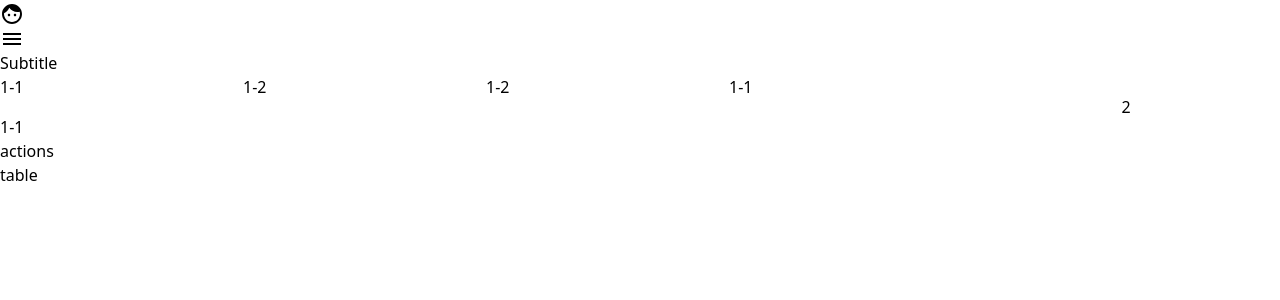
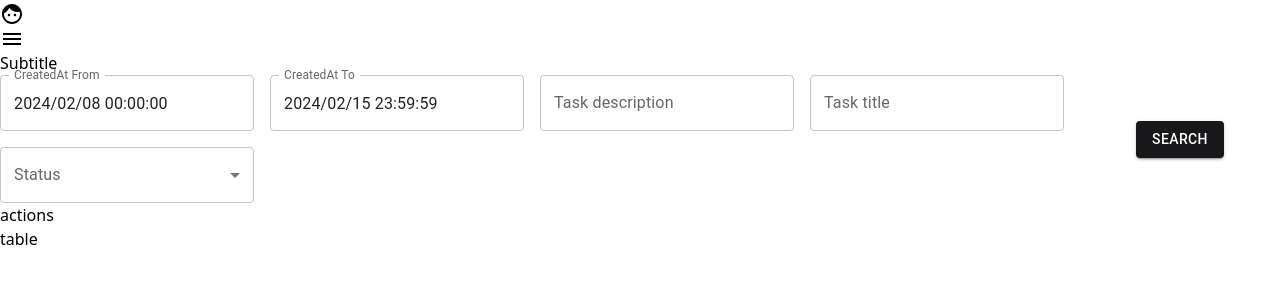
Before and after one commit to w4n9hu1/admin-starter-kit, a React (Vite) app: page /task in a window 1280 px wide. Shown: the top 300 px of the page. Built offline with nearby package versions, Linux system fonts and the light colour scheme.

Commit message:
add filter

```diff
--- a/package.json
+++ b/package.json
@@ -15,7 +15,7 @@
     "@fontsource/roboto": "^5.0.8",
     "@mui/icons-material": "^5.15.10",
     "@mui/material": "^5.15.10",
-    "@mui/x-date-pickers": "^6.19.4",
+    "@mui/x-date-pickers": "^6.19.5",
     "@tanstack/react-table": "^8.12.0",
     "dayjs": "^1.11.10",
     "react": "^18.2.0",
--- a/src/pages/TaskList.tsx
+++ b/src/pages/TaskList.tsx
@@ -1,34 +1,124 @@
-import { Grid } from "@mui/material";
+import { Button, Grid, InputLabel, MenuItem, Select, SelectChangeEvent, TextField, FormControl } from "@mui/material";
+import { LocalizationProvider } from "@mui/x-date-pickers";
+import React, { ChangeEvent, useState } from "react";
+import { DateTimePicker } from '@mui/x-date-pickers/DateTimePicker';
+import { AdapterDayjs } from '@mui/x-date-pickers/AdapterDayjs';
+import dayjs, { Dayjs } from "dayjs";
+import 'dayjs/locale/zh-cn';
 
 export default function TaskList() {
+
+    const [queryParams, setQueryParams] = useState({
+        page: 1,
+        pageSize: 10,
+        sort: "id",
+        order: "asc",
+        createdAtFrom: dayjs().subtract(7, 'day').startOf('day').toISOString(),
+        createdAtTo: dayjs().endOf('day').toISOString(),
+        title: "",
+        description: "",
+        status: ""
+    });
+
+    const handleChange = (e: ChangeEvent<HTMLInputElement>): void => {
+        const { name, value } = e.target;
+        setQueryParams(prevState => ({
+            ...prevState,
+            [name]: value
+        }));
+    }
+
+    const handleSelectChange = (e: SelectChangeEvent) => {
+        const { name, value } = e.target;
+        setQueryParams(prevState => ({
+            ...prevState,
+            [name]: value
+        }));
+    };
+
+    const handleDatePickerChange = (name: string) => (value: Dayjs | null) => {
+        setQueryParams(prevState => ({
+            ...prevState,
+            [name]: value?.toISOString()
+        }));
+    };
+
+    const handleSubmit = (e: React.FormEvent): void => {
+        e.preventDefault();
+        console.log("submit", queryParams);
+    }
+
     return (
         <div className="w-full flex flex-col">
+            <form onSubmit={handleSubmit} autoComplete="off">
                 <Grid container spacing={2}>
-                <Grid item xs={9} container spacing={2}>
+                    <Grid item xs={10} container spacing={2}>
                         <Grid item xs={6} md={4} lg={3}>
-                        <div className="bg-red-300">1-1</div>
+                            <LocalizationProvider dateAdapter={AdapterDayjs} adapterLocale="zh-cn">
+                                <DateTimePicker
+                                    sx={{ width: '100%' }}
+                                    defaultValue={dayjs(queryParams.createdAtFrom)}
+                                    label="CreatedAt From"
+                                    name="createdAtFrom"
+                                    onChange={handleDatePickerChange("createdAtFrom")}
+                                    views={['year', 'day', 'hours', 'minutes', 'seconds']}
+                                    viewRenderers={{
+                                        hours: null,
+                                        minutes: null,
+                                        seconds: null,
+                                    }} />
+                            </LocalizationProvider>
                         </Grid>
                         <Grid item xs={6} md={4} lg={3}>
-                        <div className="bg-red-300">1-2</div>
+                            <LocalizationProvider dateAdapter={AdapterDayjs} adapterLocale="zh-cn">
+                                <DateTimePicker
+                                    sx={{ width: '100%' }}
+                                    label="CreatedAt To"
+                                    defaultValue={dayjs(queryParams.createdAtTo)}
+                                    name="createdAtTo"
+                                    onChange={handleDatePickerChange("createdAtTo")}
+                                    views={['year', 'day', 'hours', 'minutes', 'seconds']}
+                                    viewRenderers={{
+                                        hours: null,
+                                        minutes: null,
+                                        seconds: null,
+                                    }} />
+                            </LocalizationProvider>
                         </Grid>
                         <Grid item xs={6} md={4} lg={3}>
-                        <div className="bg-red-300">1-2</div>
+                            <TextField label="Task description" name="description" onChange={handleChange} fullWidth />
                         </Grid>
                         <Grid item xs={6} md={4} lg={3}>
-                        <div className="bg-red-300">1-1</div>
+                            <TextField label="Task title" name="title" onChange={handleChange} fullWidth />
                         </Grid>
                         <Grid item xs={6} md={4} lg={3}>
-                        <div className="bg-red-300">1-1</div>
+                            <FormControl fullWidth>
+                                <InputLabel id="status-select-label">Status</InputLabel>
+                                <Select
+                                    labelId="status-select-label"
+                                    value={queryParams.status}
+                                    label="Status"
+                                    name="status"
+                                    onChange={handleSelectChange}
+                                    fullWidth
+                                >
+                                    <MenuItem value={""}> <em>All</em></MenuItem>
+                                    <MenuItem value={"open"}>Open</MenuItem>
+                                    <MenuItem value={"inprogress"}>In-Progress</MenuItem>
+                                    <MenuItem value={"done"}>Done</MenuItem>
+                                </Select>
+                            </FormControl>
                         </Grid>
                     </Grid>
-                <Grid item xs={3} display="flex" justifyContent="center" alignItems="center">
-                    2
+                    <Grid item xs={2} display="flex" justifyContent="center" alignItems="center">
+                        <Button type="submit" variant="contained">Search</Button>
                     </Grid>
                 </Grid>
+            </form>
             <div>
                 actions
             </div>
-            <div className="bg-red-300 grow">
+            <div className="bg-blue-500 grow">
                 table
             </div>
         </div>
```
Also changed, not shown: 1 other file (tests, documents, lock files or other folders). Lines whose indentation alone changed are shown as unchanged.
